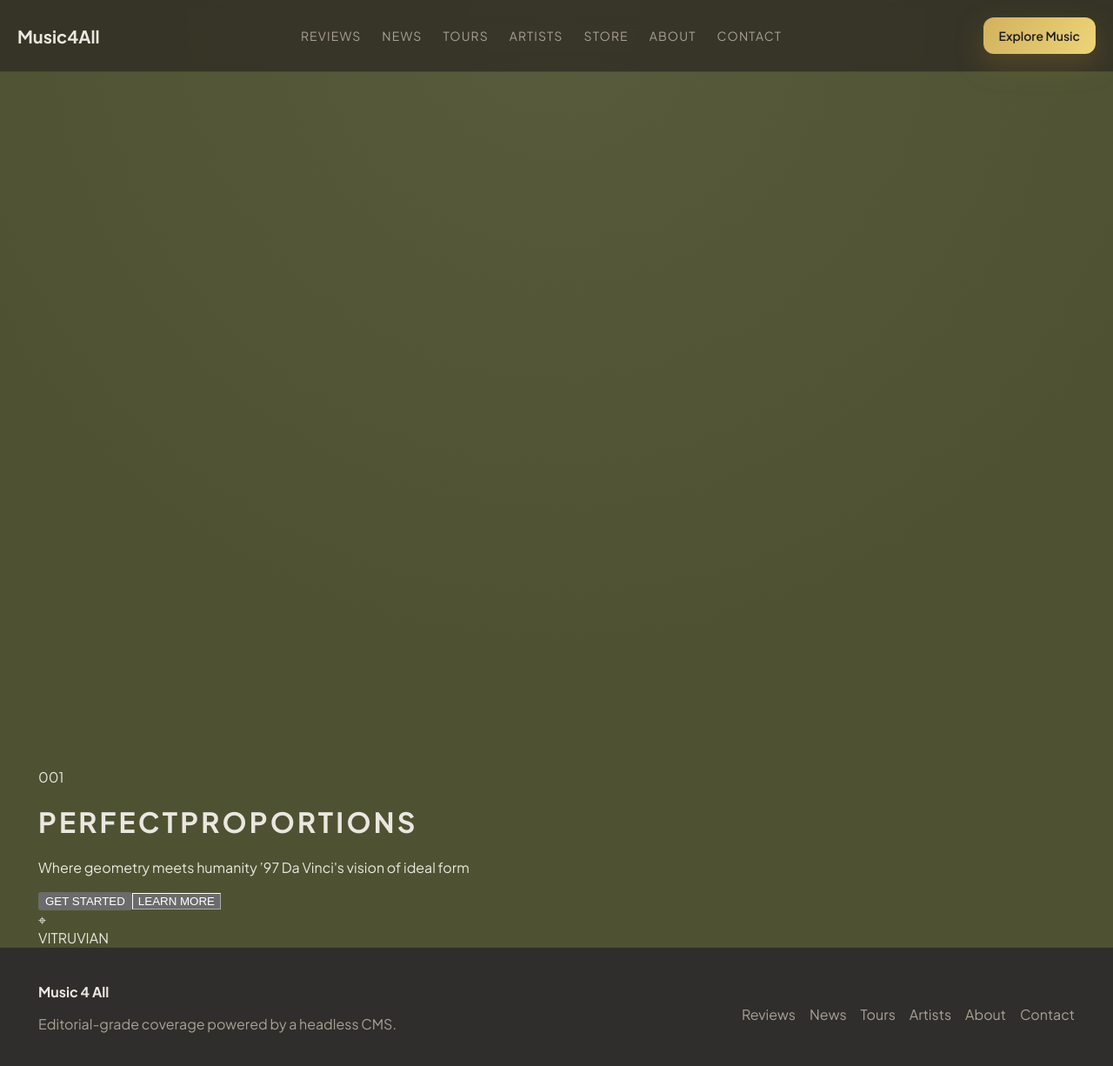
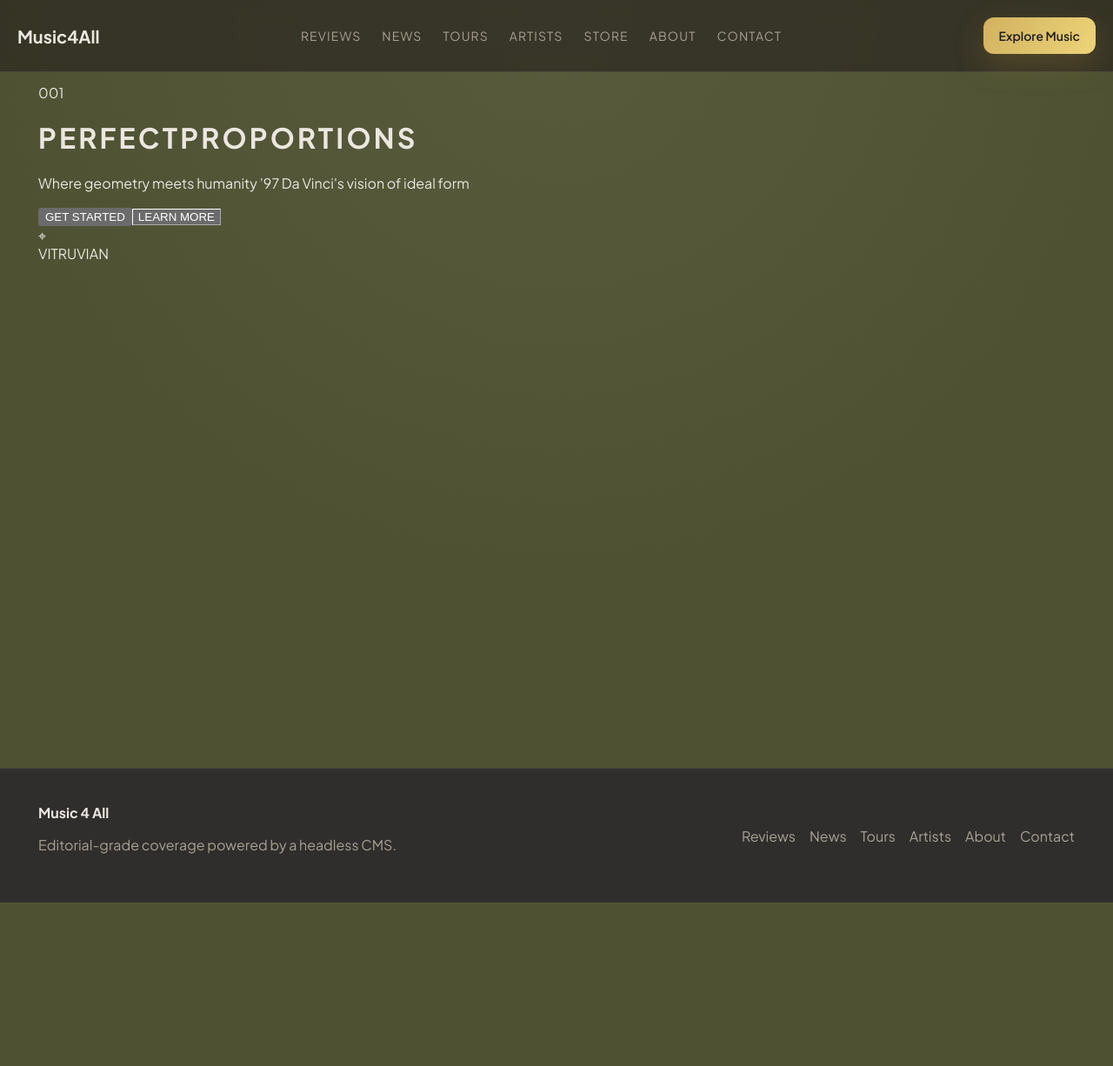
Before and after one commit to daavssfc/Music_4_All, a Next.js app: page / in a window 1280 px wide. Shown: the top 1226 px of the page at 87% size. After the commit the page ends 1038 px from the top, so only its background shows below. Built offline with nearby package versions, Linux system fonts and the light colour scheme.

Commit message:
Force hero text absolute via inline styles (#81)
Co-authored-by: Ubuntu <ubuntu@ip-172-31-35-159.eu-north-1.compute.internal>

```diff
--- a/components/ui/hero-ascii.tsx
+++ b/components/ui/hero-ascii.tsx
@@ -107,9 +107,15 @@ export default function HeroAscii() {
         style={{ bottom: '5vh' }}
       ></div>
 
-      <div className="absolute inset-0 z-50 pointer-events-none">
-        <div className="container mx-auto px-6 lg:px-16 lg:ml-[10%] relative h-full">
-          <div className="absolute left-0 top-24 lg:top-28 max-w-lg pointer-events-auto bg-black/85 backdrop-blur-sm p-4 lg:p-6 border border-white/30 shadow-[0_0_30px_rgba(0,0,0,0.7)]">
+      <div
+        className="pointer-events-none"
+        style={{ position: "absolute", top: "6rem", left: 0, right: 0, zIndex: 50 }}
+      >
+        <div className="container mx-auto px-6 lg:px-16 lg:ml-[10%]">
+          <div
+            className="max-w-lg pointer-events-auto bg-black/85 backdrop-blur-sm p-4 lg:p-6 border border-white/30 shadow-[0_0_30px_rgba(0,0,0,0.7)]"
+            style={{ position: "relative" }}
+          >
             {/* Top decorative line */}
             <div className="flex items-center gap-2 mb-3 opacity-60">
               <div className="w-8 h-px bg-white"></div>
```
